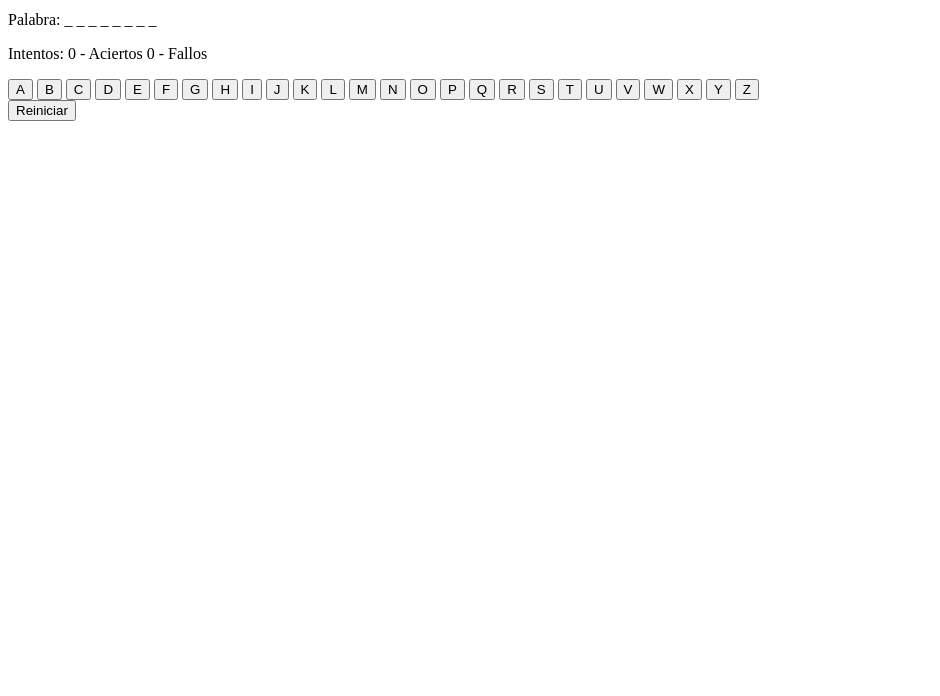
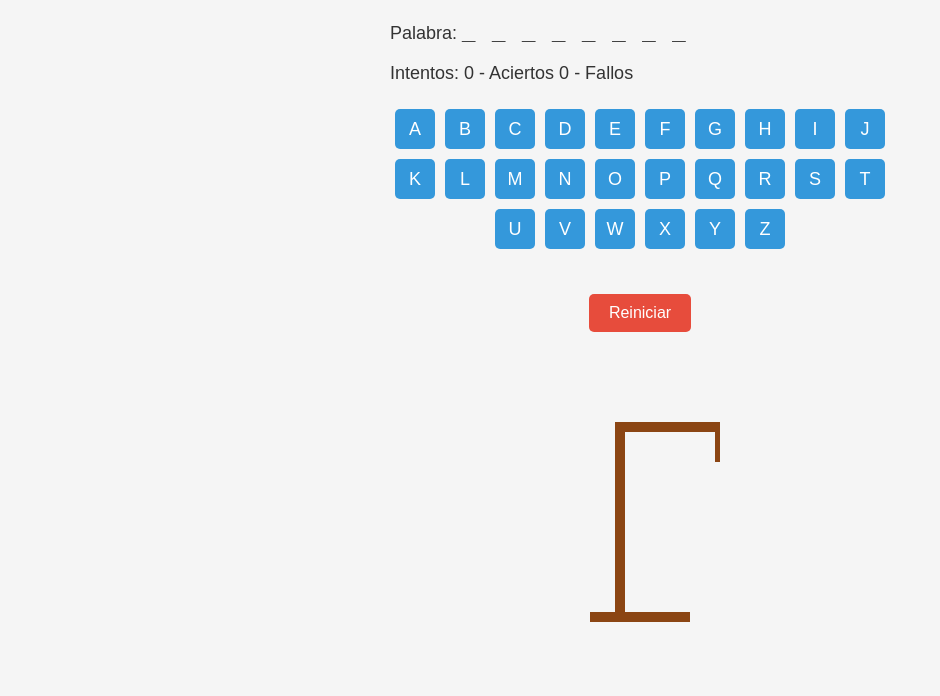
Before and after one commit to JulianCVM/ahorcado-game, a plain HTML site: page index.html in a window 1280 px wide. Shown: the part 104-800 px from the top of the page, without its empty margins (0-940 px from the left). Drawn offline with Linux system fonts and the light colour scheme.

Commit message:
feat: :sparkles: Implementacion de la funcionalidad de perdida de juego, generacion del muñeco y estilos
Se genera el diseño del muñeco en base de ir agregando en la seccion del index en el div apartado para este con el main.js los elementos del cuerpo del mismo, generados con css para que tengan una buena forma y estilo de manera sencilla al momento de generarse, se implementa la logica para reiniciar el jueg con el boton de reset y se establece una variable de estado para saber si el juego se termino o no, donde en caso tal de que si se haya terminado, no deje seguir jugando al usuario

```diff
--- a/index.html
+++ b/index.html
@@ -16,36 +16,36 @@
             <p>Intentos: <span id="acerto">0</span> - Aciertos  <span id="error">0 </span>- Fallos</p>
         </div>
         <div class="teclado">
-            <button>A</button>
-            <button>B</button>
-            <button>C</button>
-            <button>D</button>
-            <button>E</button>
-            <button>F</button>
-            <button>G</button>
-            <button>H</button>
-            <button>I</button>
-            <button>J</button>
-            <button>K</button>
-            <button>L</button>
-            <button>M</button>
-            <button>N</button>
-            <button>O</button>
-            <button>P</button>
-            <button>Q</button>
-            <button>R</button>
-            <button>S</button>
-            <button>T</button>
-            <button>U</button>
-            <button>V</button>
-            <button>W</button>
-            <button>X</button>
-            <button>Y</button>
-            <button>Z</button>
+            <button id="65">A</button>
+            <button id="66">B</button>
+            <button id="67">C</button>
+            <button id="68">D</button>
+            <button id="69">E</button>
+            <button id="70">F</button>
+            <button id="71">G</button>
+            <button id="72">H</button>
+            <button id="73">I</button>
+            <button id="74">J</button>
+            <button id="75">K</button>
+            <button id="76">L</button>
+            <button id="77">M</button>
+            <button id="78">N</button>
+            <button id="79">O</button>
+            <button id="80">P</button>
+            <button id="81">Q</button>
+            <button id="82">R</button>
+            <button id="83">S</button>
+            <button id="84">T</button>
+            <button id="85">U</button>
+            <button id="86">V</button>
+            <button id="87">W</button>
+            <button id="88">X</button>
+            <button id="89">Y</button>
+            <button id="90">Z</button>
         </div>
     </div>
     <button id="btnReiniciar">Reiniciar</button>
-    <div class="muñeco">
+    <div class="muñeco" id="muñeco">
 
     </div>
 </body>
--- a/main.js
+++ b/main.js
@@ -14,6 +14,8 @@ let teclado = document.getElementById('teclado');
 let btnReiniciar = document.getElementById('btnReiniciar');
 let muñeco = document.getElementById('muñeco');
 
+let juegoTerminado = false;
+
 //funcion para generar la palabra aleatoria
 document.addEventListener('DOMContentLoaded', (event) => {
 
@@ -27,6 +29,18 @@ document.addEventListener('DOMContentLoaded', (event) => {
         palabra.innerHTML += `<span id="letra-${i}">_ </span>`;
     }
     palabra.innerHTML = palabra.innerHTML.trim();
+
+
+    const horca = document.createElement(`div`);
+    horca.classList.add(`horca`);
+
+    const soga = document.createElement(`span`);
+    soga.classList.add(`soga`);
+
+
+    horca.appendChild(soga);
+    muñeco.appendChild(horca);
+
 });
 
 
@@ -44,7 +58,7 @@ document.addEventListener('keydown', (event) => {
 
     // console.log(letrasPresionadas);
 
-    if(letrasPresionadas.includes(letra) || !abecedario.includes(letra)){
+    if(letrasPresionadas.includes(letra) || !abecedario.includes(letra) || juegoTerminado){
         console.log('La letra ya fue presionada');
     }else{
         console.log('La letra no fue presionada');
@@ -72,6 +86,13 @@ document.addEventListener('keydown', (event) => {
         }else{
             console.log('La letra no existe en la palabra');
             error.innerHTML = parseInt(error.innerHTML) + 1;
+
+            dibujarParteMuneco(parseInt(error.innerHTML));
+            if(parseInt(error.innerHTML) >= 6){
+                alert('¡Has perdido! La palabra era: ' + palabraAleatoria);
+                juegoTerminado = true;
+            }
+
         }
     }
 
@@ -100,3 +121,37 @@ function encontrarPosicionLetra(letra) {
     }
     return posiciones;
 }
+
+
+function dibujarParteMuneco(numError){
+    const parte = document.createElement(`div`);
+
+    switch(numError){
+        case 1:
+            parte.classList.add(`cabeza`);
+            break;
+        case 2:
+            parte.classList.add(`cuerpo`);
+            break;
+        case 3:
+            parte.classList.add(`brazo-izq`);
+            break;
+        case 4:
+            parte.classList.add(`brazo-der`);
+            break;
+        case 5:
+            parte.classList.add(`pierna-izq`);
+            break;
+        case 6:
+            parte.classList.add(`pierna-der`);
+            break;
+    }
+
+    muñeco.appendChild(parte);
+}
+
+
+
+btnReiniciar.addEventListener('click', () => {
+    location.reload();
+});
--- a/style.css
+++ b/style.css
@@ -0,0 +1,186 @@
+/* Estilos generales */
+body {
+    font-family: 'Arial', sans-serif;
+    display: flex;
+    flex-direction: column;
+    align-items: center;
+    background-color: #f5f5f5;
+    color: #333;
+}
+
+h1 {
+    color: #2c3e50;
+    margin-bottom: 5px;
+}
+
+/* Estilos para la información del juego */
+.informacion-juego {
+    margin: 20px 0;
+    font-size: 18px;
+}
+
+#palabra {
+    font-size: 24px;
+    letter-spacing: 5px;
+    font-weight: bold;
+}
+
+/* Estilos para el teclado */
+.teclado {
+    display: flex;
+    flex-wrap: wrap;
+    max-width: 500px;
+    justify-content: center;
+    margin: 20px 0;
+}
+
+.teclado button {
+    margin: 5px;
+    width: 40px;
+    height: 40px;
+    font-size: 18px;
+    cursor: pointer;
+    background-color: #3498db;
+    color: white;
+    border: none;
+    border-radius: 5px;
+    transition: background-color 0.2s;
+}
+
+.teclado button:hover {
+    background-color: #2980b9;
+}
+
+.teclado button:disabled {
+    background-color: #95a5a6;
+    cursor: not-allowed;
+}
+
+/* Estilos para el botón de reiniciar */
+#btnReiniciar {
+    margin: 20px 0;
+    padding: 10px 20px;
+    font-size: 16px;
+    background-color: #e74c3c;
+    color: white;
+    border: none;
+    border-radius: 5px;
+    cursor: pointer;
+    transition: background-color 0.2s;
+}
+
+#btnReiniciar:hover {
+    background-color: #c0392b;
+}
+
+/* Estilos para el muñeco del ahorcado */
+.muñeco {
+    position: relative;
+    width: 200px;
+    height: 250px;
+    margin: 20px;
+}
+
+/* Base de la horca */
+.horca {
+    position: absolute;
+    bottom: 0;
+    left: 50px;
+    width: 100px;
+    height: 10px;
+    background-color: #8b4513;
+}
+
+.horca::before {
+    content: '';
+    position: absolute;
+    bottom: 0;
+    left: 25px;
+    width: 10px;
+    height: 200px;
+    background-color: #8b4513;
+}
+
+.horca::after {
+    content: '';
+    position: absolute;
+    top: -190px;
+    left: 25px;
+    width: 100px;
+    height: 10px;
+    background-color: #8b4513;
+}
+
+/* Soga */
+.horca span {
+    position: absolute;
+    top: -190px;
+    right: -30px;
+    width: 5px;
+    height: 40px;
+    background-color: #8b4513;
+}
+
+/* Partes del cuerpo */
+.cabeza {
+    position: absolute;
+    top: 50px;
+    left: 125px;
+    width: 30px;
+    height: 30px;
+    border-radius: 50%;
+    border: 5px solid #333;
+}
+
+.cuerpo {
+    position: absolute;
+    top: 90px;
+    left: 140px;
+    width: 5px;
+    height: 60px;
+    background-color: #333;
+}
+
+.brazo-izq {
+    position: absolute;
+    top: 100px;
+    left: 140px;
+    width: 40px;
+    height: 5px;
+    background-color: #333;
+    transform: rotate(30deg);
+    transform-origin: left;
+}
+
+.brazo-der {
+    position: absolute;
+    top: 100px;
+    left: 140px;
+    width: 40px;
+    height: 5px;
+    background-color: #333;
+    transform: rotate(-30deg);
+    transform-origin: left;
+}
+
+.pierna-izq {
+    position: absolute;
+    top: 150px;
+    left: 140px;
+    width: 40px;
+    height: 5px;
+    background-color: #333;
+    transform: rotate(30deg);
+    transform-origin: left;
+}
+
+.pierna-der {
+    position: absolute;
+    top: 150px;
+    left: 140px;
+    width: 40px;
+    height: 5px;
+    background-color: #333;
+    transform: rotate(-30deg);
+    transform-origin: left;
+}
```
